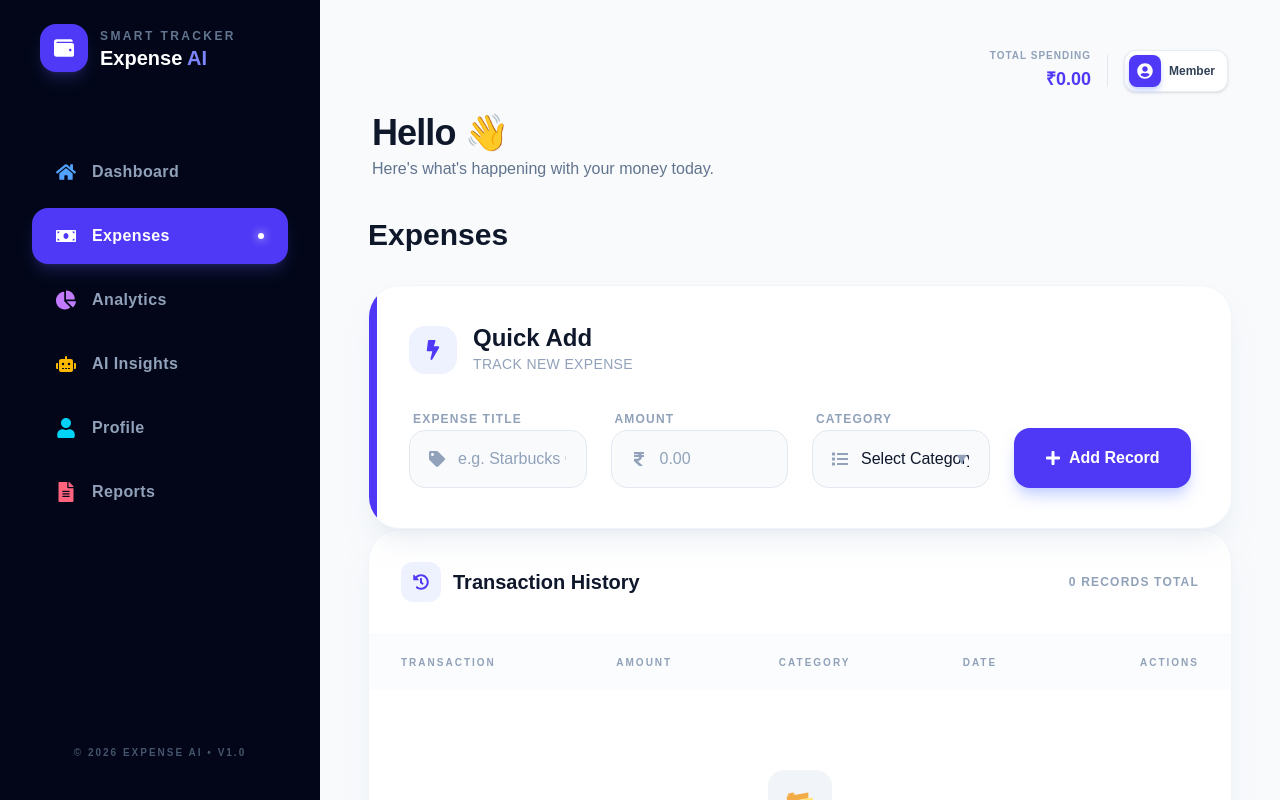
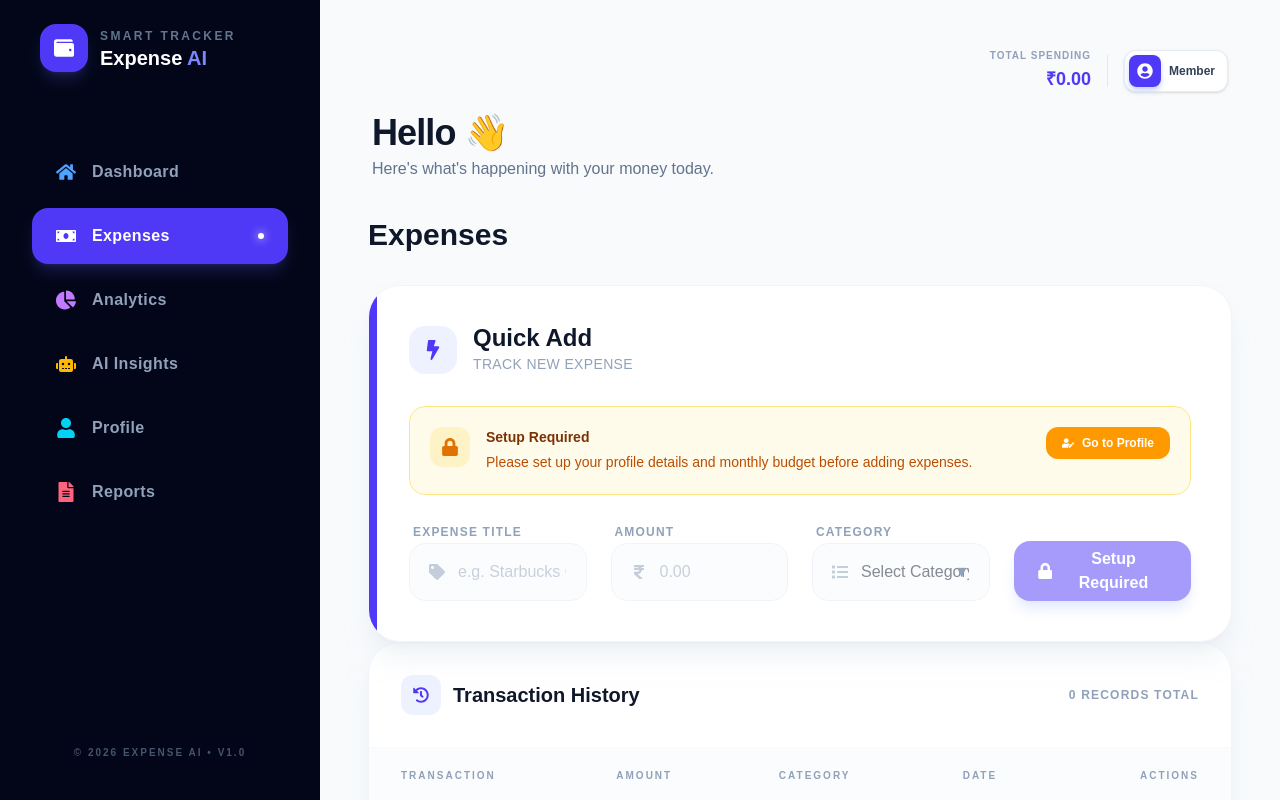
Before and after one commit to gunganesh75-droid/Ai-expense-tracker, a React (Vite) app in the folder frontend/: page /expenses in a window 1280 px wide. Shown: the top 800 px of the page. Built offline with nearby package versions, Linux system fonts and the light colour scheme; no server answers.

Commit message:
fix: block expenses without profile setup, remove VS last month badges

```diff
--- a/frontend/src/components/ExpenseForm.jsx
+++ b/frontend/src/components/ExpenseForm.jsx
@@ -1,17 +1,33 @@
 import { useContext, useState } from "react"
-import { FaPlus, FaTag, FaRupeeSign, FaList, FaBolt } from 'react-icons/fa'
+import { useNavigate } from "react-router-dom"
+import { FaPlus, FaTag, FaRupeeSign, FaList, FaBolt, FaLock, FaUserEdit } from 'react-icons/fa'
 import { ExpenseContext } from "../context/ExpenseContext"
 
 const ExpenseForm = () => {
-  const { addExpense } = useContext(ExpenseContext)
+  const { addExpense, profile } = useContext(ExpenseContext)
+  const navigate = useNavigate()
 
   const [title, setTitle] = useState("")
   const [amount, setAmount] = useState("")
   const [category, setCategory] = useState("")
   const [isSubmitting, setIsSubmitting] = useState(false)
 
+  // Check if profile setup is complete
+  const isProfileComplete = profile?.name?.trim() && profile?.role?.trim()
+  const isBudgetSet = profile?.monthlyBudget && profile.monthlyBudget > 0
+  const isSetupComplete = isProfileComplete && isBudgetSet
+
+  // Determine which specific thing is missing for the message
+  const getMissingMsg = () => {
+    if (!isProfileComplete && !isBudgetSet) return "your profile details and monthly budget"
+    if (!isProfileComplete) return "your name and role in Profile"
+    if (!isBudgetSet) return "your monthly budget in Profile"
+    return ""
+  }
+
   const handleSubmit = async (e) => {
     e.preventDefault()
+    if (!isSetupComplete) return
     setIsSubmitting(true)
 
     const newExpense = {
@@ -44,6 +60,28 @@ const ExpenseForm = () => {
         </div>
       </div>
 
+      {/* Restriction Banner */}
+      {!isSetupComplete && (
+        <div className="flex items-start gap-4 bg-amber-50 border border-amber-200 rounded-2xl p-5 mb-6 animate-slide-up">
+          <div className="w-10 h-10 rounded-xl bg-amber-100 text-amber-600 flex items-center justify-center text-lg shrink-0">
+            <FaLock />
+          </div>
+          <div className="flex-1 min-w-0">
+            <p className="text-amber-900 font-black text-sm mb-1">Setup Required</p>
+            <p className="text-amber-700 text-sm font-medium leading-relaxed">
+              Please set up {getMissingMsg()} before adding expenses.
+            </p>
+          </div>
+          <button
+            onClick={() => navigate('/profile')}
+            className="flex items-center gap-2 px-4 py-2 bg-amber-500 hover:bg-amber-600 text-white text-xs font-black rounded-xl transition-colors whitespace-nowrap shrink-0"
+          >
+            <FaUserEdit />
+            Go to Profile
+          </button>
+        </div>
+      )}
+
       <form
         onSubmit={handleSubmit}
         className="grid md:grid-cols-4 gap-6"
@@ -57,8 +95,9 @@ const ExpenseForm = () => {
               placeholder="e.g. Starbucks Coffee"
               value={title}
               onChange={(e) => setTitle(e.target.value)}
-              className="input-field pl-12"
+              className={`input-field pl-12 ${!isSetupComplete ? 'opacity-50 cursor-not-allowed pointer-events-none' : ''}`}
               required
+              disabled={!isSetupComplete}
             />
           </div>
         </div>
@@ -72,8 +111,9 @@ const ExpenseForm = () => {
               placeholder="0.00"
               value={amount}
               onChange={(e) => setAmount(e.target.value)}
-              className="input-field pl-12"
+              className={`input-field pl-12 ${!isSetupComplete ? 'opacity-50 cursor-not-allowed pointer-events-none' : ''}`}
               required
+              disabled={!isSetupComplete}
             />
           </div>
         </div>
@@ -85,8 +125,9 @@ const ExpenseForm = () => {
             <select
               value={category}
               onChange={(e) => setCategory(e.target.value)}
-              className="input-field pl-12 appearance-none"
+              className={`input-field pl-12 appearance-none ${!isSetupComplete ? 'opacity-50 cursor-not-allowed pointer-events-none' : ''}`}
               required
+              disabled={!isSetupComplete}
             >
               <option value="">Select Category</option>
               <option value="Food">🍕 Food</option>
@@ -105,15 +146,15 @@ const ExpenseForm = () => {
         <div className="flex items-end">
           <button
             type="submit"
-            disabled={isSubmitting}
-            className={`btn-primary w-full h-[60px] ${isSubmitting ? 'opacity-70 cursor-not-allowed' : ''}`}
+            disabled={isSubmitting || !isSetupComplete}
+            className={`btn-primary w-full h-[60px] ${isSubmitting || !isSetupComplete ? 'opacity-50 cursor-not-allowed' : ''}`}
           >
             {isSubmitting ? (
               <div className="animate-spin rounded-full h-5 w-5 border-2 border-white/30 border-t-white"></div>
             ) : (
               <>
-                <FaPlus />
-                <span>Add Record</span>
+                {isSetupComplete ? <FaPlus /> : <FaLock />}
+                <span>{isSetupComplete ? 'Add Record' : 'Setup Required'}</span>
               </>
             )}
           </button>
--- a/frontend/src/components/StatCard.jsx
+++ b/frontend/src/components/StatCard.jsx
@@ -27,14 +27,6 @@ const StatCard = ({ title, amount, trend }) => {
         <div className={`w-14 h-14 rounded-2xl ${getBg(title)} flex items-center justify-center text-2xl shadow-inner transition-transform duration-500 group-hover:rotate-12`}>
           {getIcon(title)}
         </div>
-        {trend && (
-          <div className="flex flex-col items-end">
-             <span className={`text-xs font-bold px-2 py-1 rounded-full ${trend > 0 ? 'bg-emerald-100 text-emerald-700' : 'bg-rose-100 text-rose-700'}`}>
-              {trend > 0 ? '+' : ''}{trend}%
-            </span>
-            <span className="text-[10px] text-slate-400 font-bold uppercase tracking-wider mt-1">vs last month</span>
-          </div>
-        )}
       </div>
 
       <div>
```
